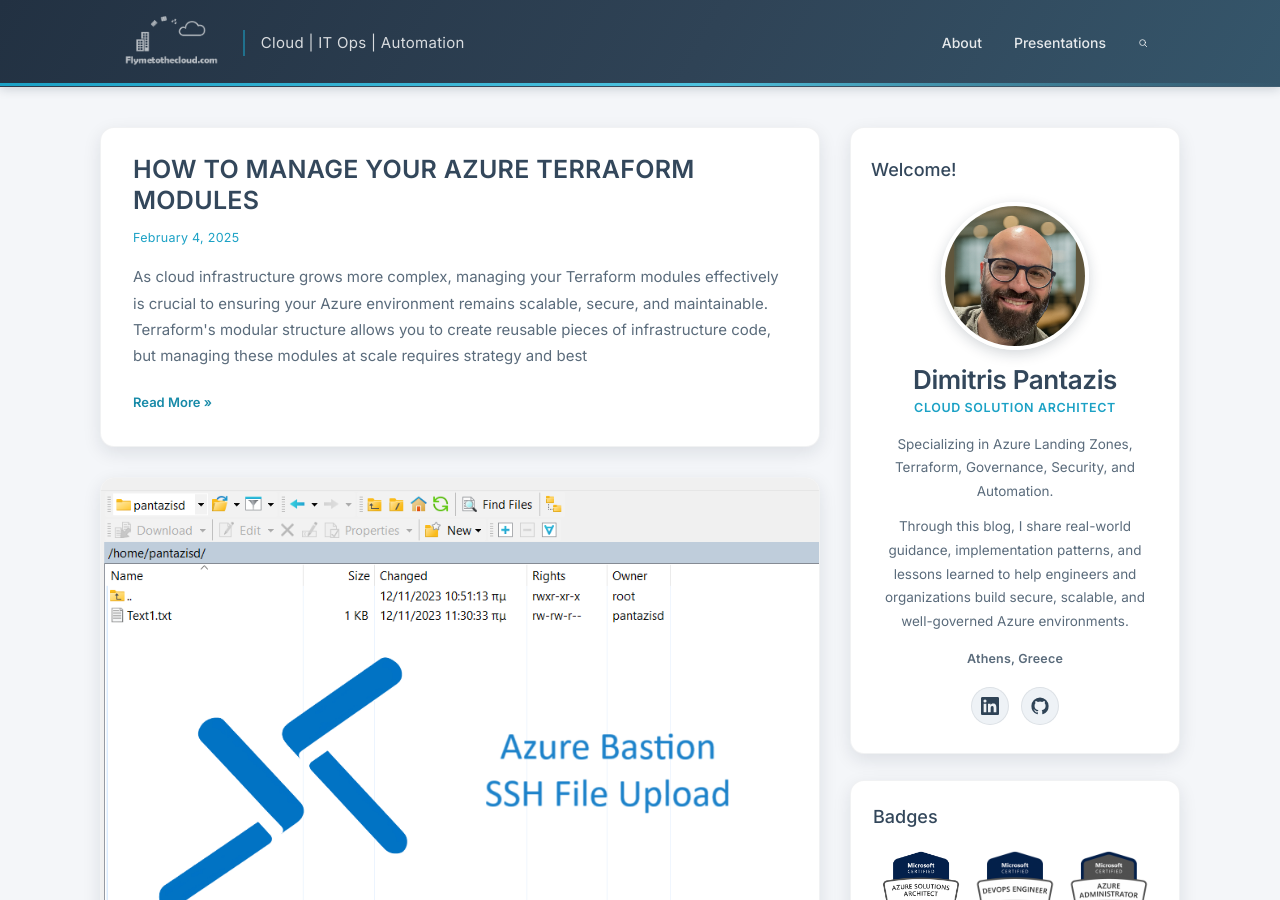
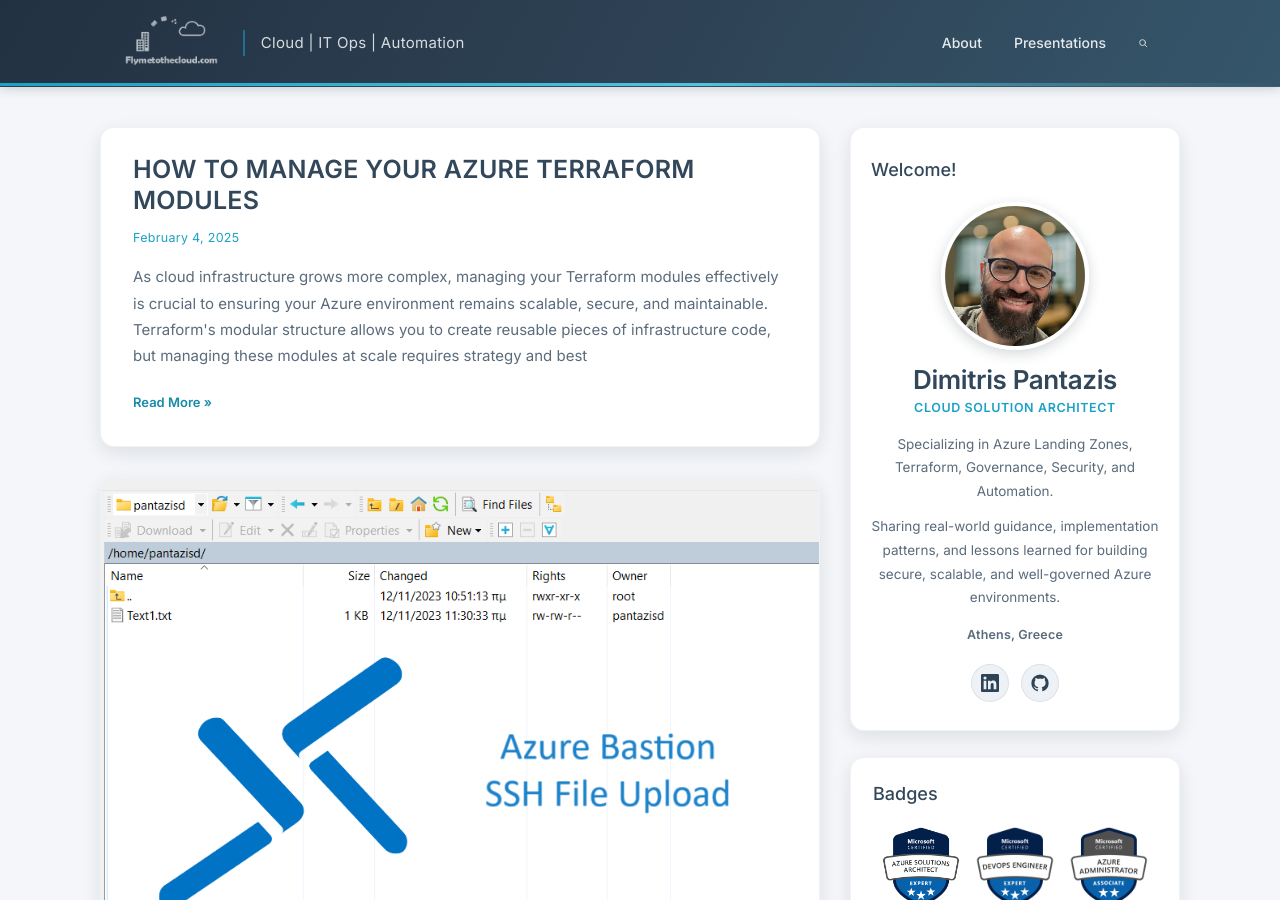
Before and after one commit to dpantaz/flymetothecloud, a Jekyll site: the page built from index.md, in a window 1280 px wide and 900 px high. Built offline with Jekyll 4.4.1, drawn with Linux system fonts in a browser that asks for light colours.

Commit message:
Tighten blog-purpose sentence in profile bio
Shorten the second bio paragraph to a leaner phrasing while keeping the
same message.

Co-authored-by: Copilot App <223556219+Copilot@users.noreply.github.com>
Copilot-Session: 3dd01e10-cf7f-4105-8805-ccea87f7022f

```diff
--- a/_config.yml
+++ b/_config.yml
@@ -17,7 +17,7 @@ author:
   bio: |
     Specializing in Azure Landing Zones, Terraform, Governance, Security, and Automation.
 
-    Through this blog, I share real-world guidance, implementation patterns, and lessons learned to help engineers and organizations build secure, scalable, and well-governed Azure environments.
+    Sharing real-world guidance, implementation patterns, and lessons learned for building secure, scalable, and well-governed Azure environments.
   location: Athens, Greece
   social:
     linkedin: https://www.linkedin.com/in/dpantaz/
```
